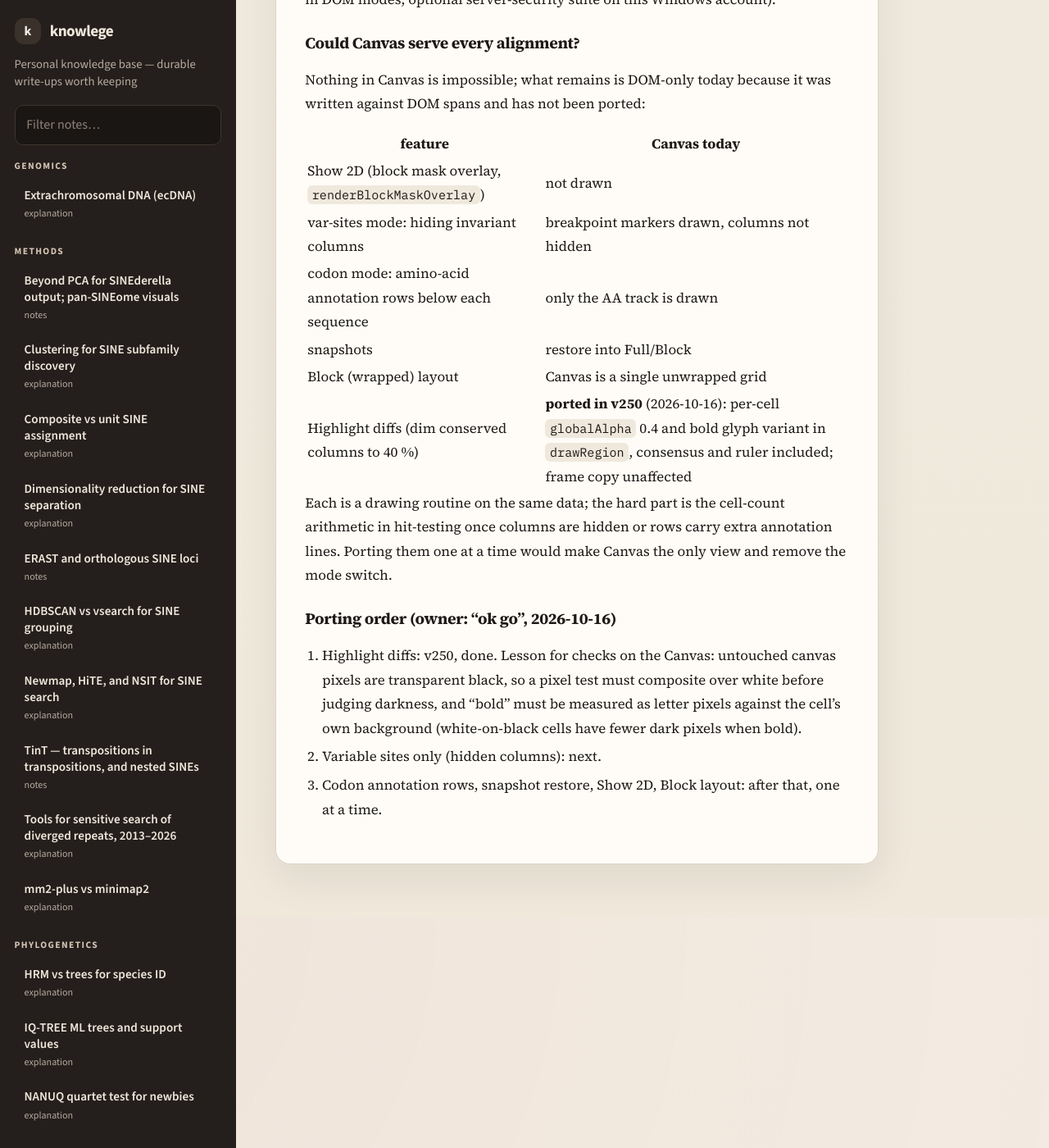
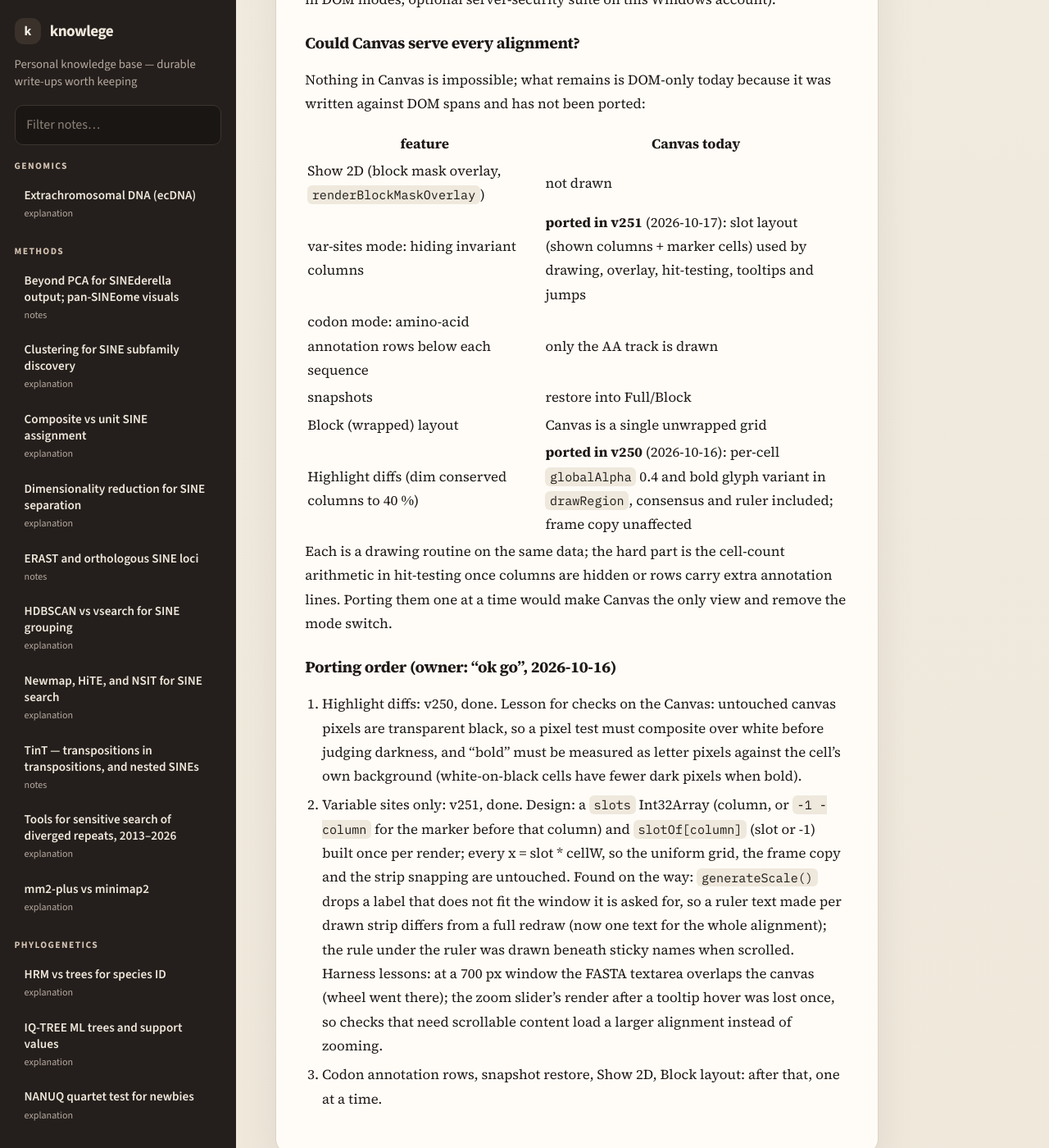
Before and after one commit to Toki-bio/knowlege, a Jekyll site: the page built from projects/viewalign-scroll-responsiveness-2026-10.md, in a window 1280 px wide and 1400 px high, scrolled down 8311 px. Shown: the whole window at 82% size. Built offline with Jekyll 4.4.1, drawn with Linux system fonts in a browser that asks for light colours.

Commit message:
ViewAlign scroll note: v251 Variable sites only ported to Canvas
Co-Authored-By: Claude Fable 5.1 <noreply@anthropic.com>

```diff
--- a/projects/viewalign-scroll-responsiveness-2026-10.md
+++ b/projects/viewalign-scroll-responsiveness-2026-10.md
@@ -247,7 +247,7 @@ against DOM spans and has not been ported:
 | feature | Canvas today |
 |---|---|
 | Show 2D (block mask overlay, `renderBlockMaskOverlay`) | not drawn |
-| var-sites mode: hiding invariant columns | breakpoint markers drawn, columns not hidden |
+| var-sites mode: hiding invariant columns | **ported in v251** (2026-10-17): slot layout (shown columns + marker cells) used by drawing, overlay, hit-testing, tooltips and jumps |
 | codon mode: amino-acid annotation rows below each sequence | only the AA track is drawn |
 | snapshots | restore into Full/Block |
 | Block (wrapped) layout | Canvas is a single unwrapped grid |
@@ -263,5 +263,13 @@ a time would make Canvas the only view and remove the mode switch.
    transparent black, so a pixel test must composite over white before judging darkness, and
    "bold" must be measured as letter pixels against the cell's own background (white-on-black
    cells have fewer dark pixels when bold).
-2. Variable sites only (hidden columns): next.
+2. Variable sites only: v251, done. Design: a `slots` Int32Array (column, or `-1 - column` for the
+   marker before that column) and `slotOf[column]` (slot or -1) built once per render; every
+   x = slot * cellW, so the uniform grid, the frame copy and the strip snapping are untouched.
+   Found on the way: `generateScale()` drops a label that does not fit the window it is asked
+   for, so a ruler text made per drawn strip differs from a full redraw (now one text for the
+   whole alignment); the rule under the ruler was drawn beneath sticky names when scrolled.
+   Harness lessons: at a 700 px window the FASTA textarea overlaps the canvas (wheel went
+   there); the zoom slider's render after a tooltip hover was lost once, so checks that need
+   scrollable content load a larger alignment instead of zooming.
 3. Codon annotation rows, snapshot restore, Show 2D, Block layout: after that, one at a time.
```
